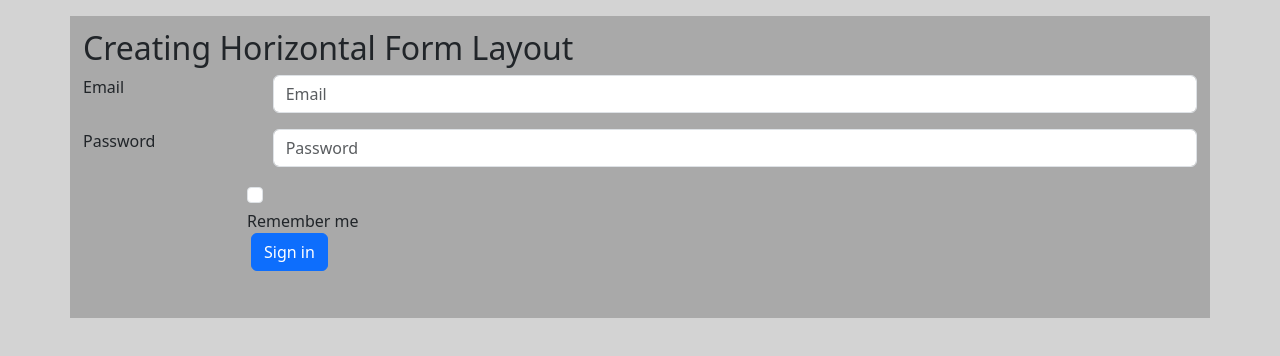
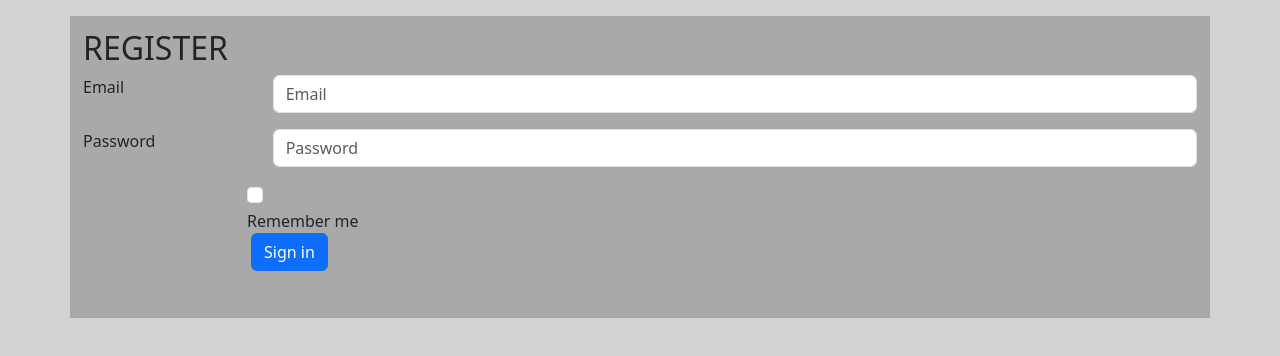
Before and after one commit to AnushkaPalObmontessori/duplicate-q3, a plain HTML site: page practice.html in a window 1280 px wide. Drawn offline with nearby package versions, Linux system fonts and the light colour scheme.

Commit message:
Update practice.html

```diff
--- a/practice.html
+++ b/practice.html
@@ -3,7 +3,7 @@
 <head>
 <meta charset="utf-8">
 <meta name="viewport" content="width=device-width, initial-scale=1">
-<title>B5 Forms</title>
+<title>REGISTER</title>
 
 <link href="https://cdn.jsdelivr.net/npm/bootstrap@5.3.3/dist/css/bootstrap.min.css" rel="stylesheet" integrity="sha384-QWTKZyjpPEjISv5WaRU9OFeRpok6YctnYmDr5pNlyT2bRjXh0JMhjY6hW+ALEwIH" crossorigin="anonymous">
 
@@ -21,7 +21,7 @@ padding: 13px;
 <body>
 
 <div class="container mt-3">
-<h2>Creating Horizontal Form Layout</h2>
+<h2>REGISTER</h2>
 <form>
 
 </form>
```
